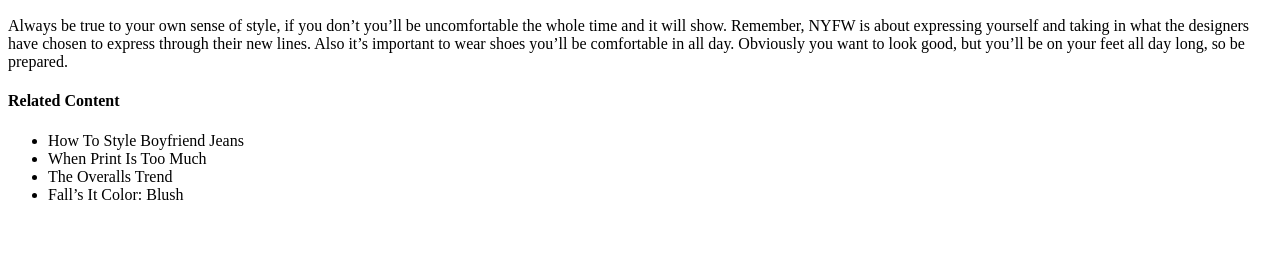
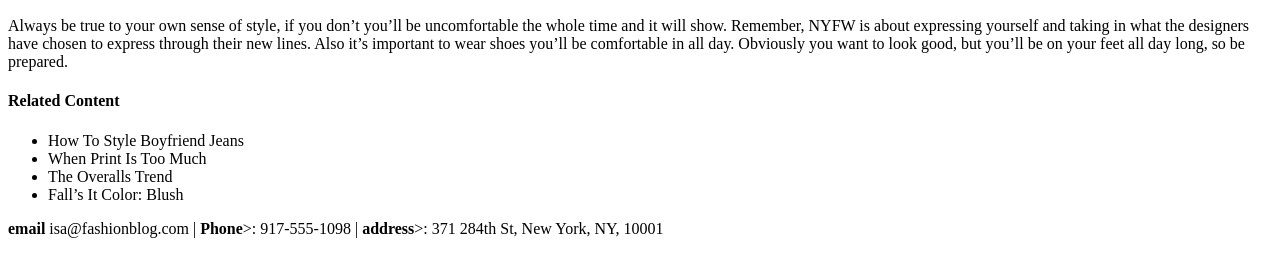
Before and after one commit to asfaw1250/isafasion, a plain HTML site: page index.html in a window 1280 px wide. Shown: the part 1599-1853 px from the top of the page. Before the commit the page ends 1819 px from the top, so only its background shows below. Drawn offline with Linux system fonts and the light colour scheme.

Commit message:
add contact detail and strongig the head words

```diff
--- a/index.html
+++ b/index.html
@@ -27,6 +27,10 @@
       <li>The Overalls Trend</li>
       <li>Fall’s It Color: Blush</li>
     </ul>
-
+    <div id="contact">
+        <p>
+                <strong>email</strong> isa@fashionblog.com | <strong>Phone</strong>>: 917-555-1098 | <strong>address</strong>>: 371 284th St, New York, NY, 10001
+        </p>
+    </div>
     </body>
 </html>
```
